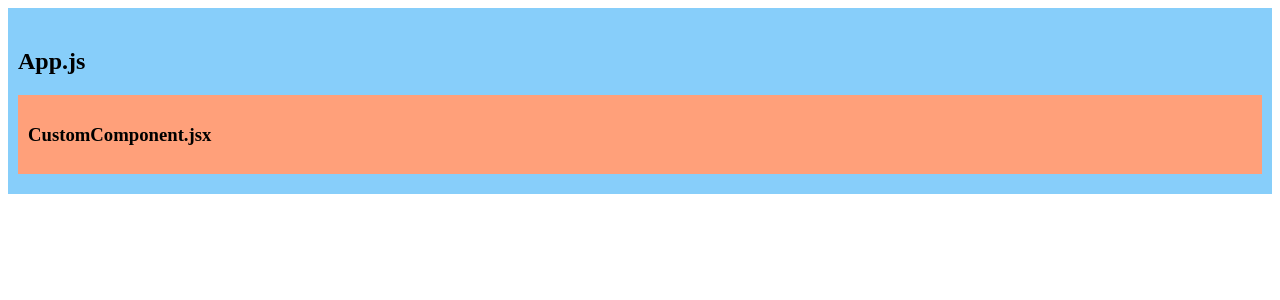
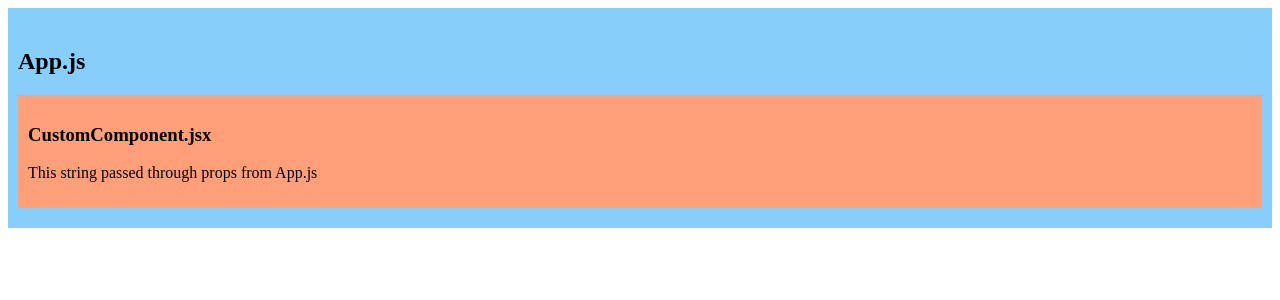
Before and after one commit to adriangheo/pass-props-through-multiple-components, a React (Create React App) app: page / in a window 1280 px wide. Shown: the top 300 px of the page. Built offline with nearby package versions, Linux system fonts and the light colour scheme.

Commit message:
add first prop

```diff
--- a/src/App.js
+++ b/src/App.js
@@ -6,7 +6,7 @@ function App() {
   return (
     <div className="app">
       <h2>App.js</h2>
-      <CustomComponent/>
+      <CustomComponent  title="This string passed through props from App.js"/>
     </div>
   );
 }
--- a/src/components/CustomComponent.jsx
+++ b/src/components/CustomComponent.jsx
@@ -1,10 +1,11 @@
 import React from 'react'
 import './CustomComponent.css'
 
-function CustomComponent() {
+function CustomComponent(props) {
   return (
     <div className='custom-component'>
-        <h3>CustomComponent.jsx</h3>
+        <h3>CustomComponent.jsx </h3>
+        <p> {props.title}</p>
     </div>
   )
 }
```
